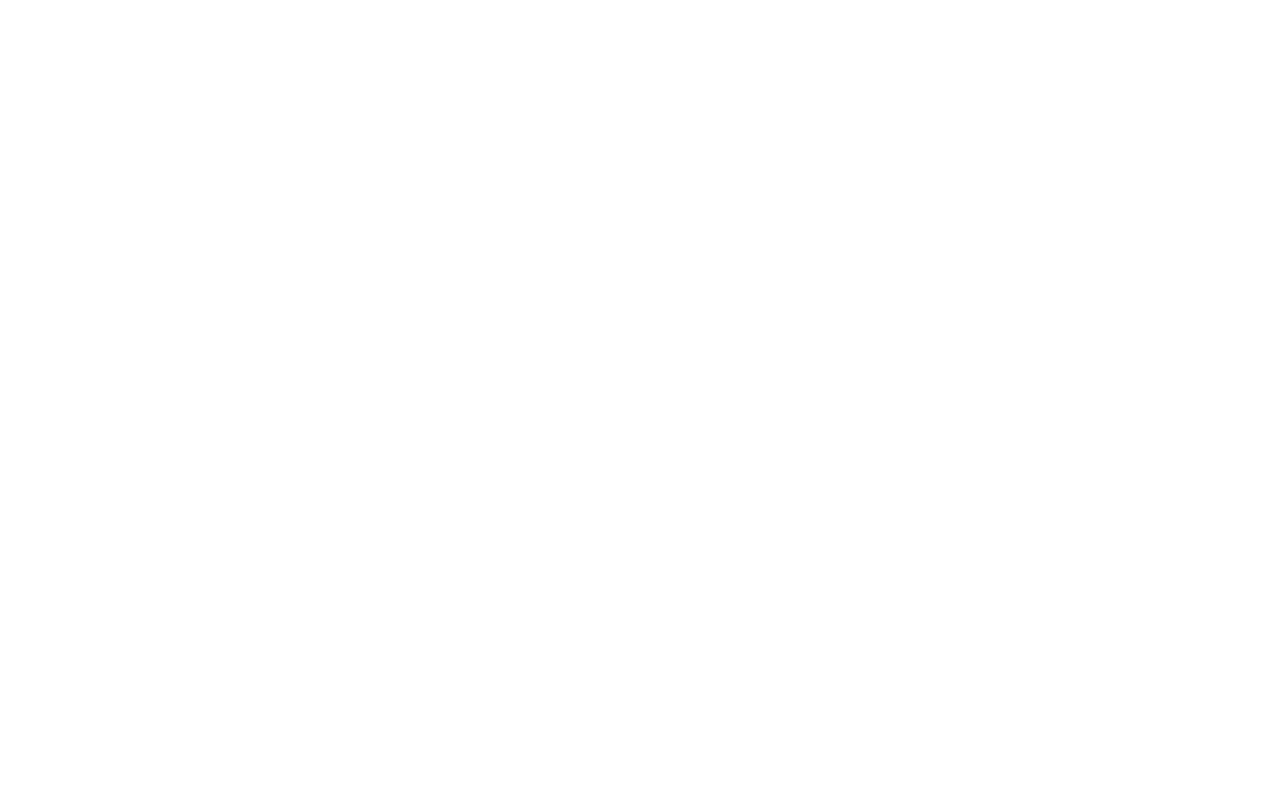
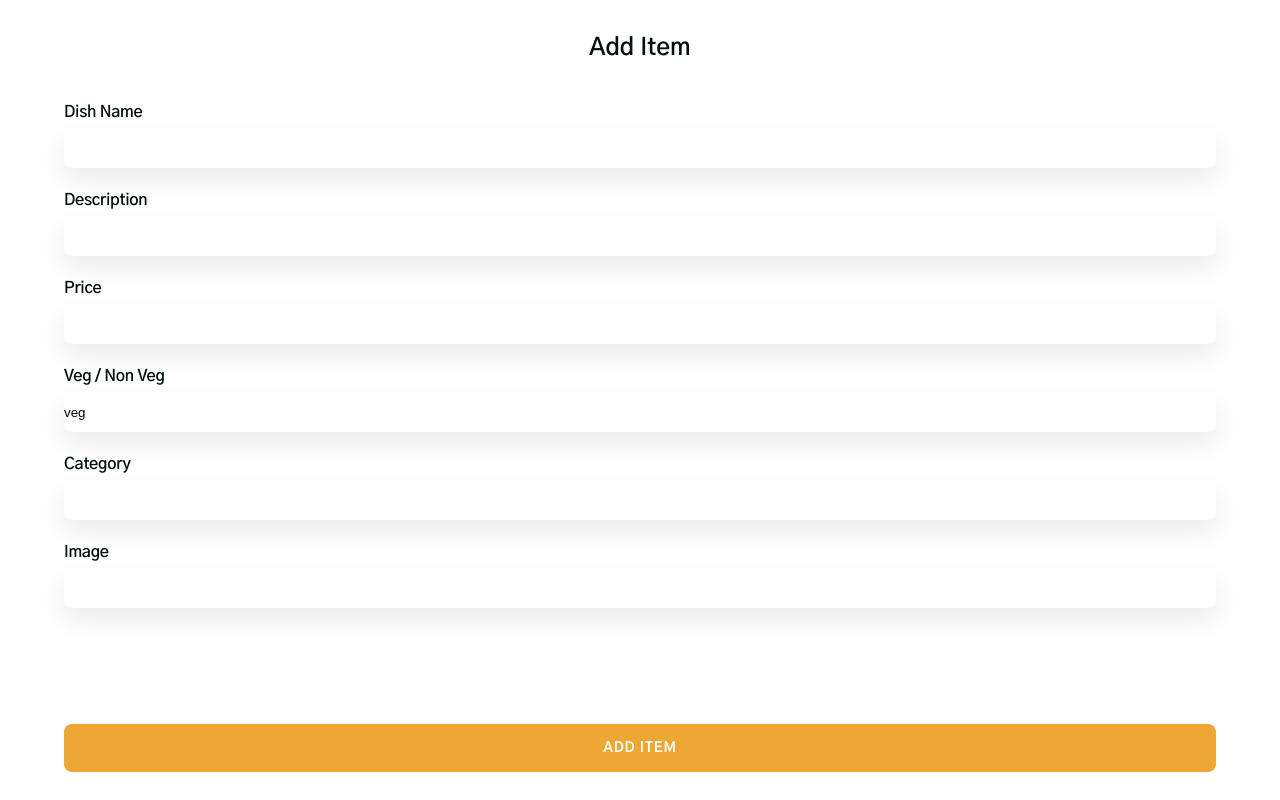
Before and after one commit to Chennakiran2004/QuickBite, a React (Create React App) app: page /addItemForm in a window 1280 px wide. Before the commit this address had no page. Built offline with nearby package versions, Linux system fonts and the light colour scheme.

Commit message:
add item button added to the vendor page

```diff
--- a/src/App.tsx
+++ b/src/App.tsx
@@ -11,6 +11,8 @@ import Profile from "./components/Profile";
 import SignUp from "./components/SignUp";
 import ProtectedRoute from "./components/ProtectedRoute";
 import ProfileInfo from "./components/ProfileInfo";
+import VendorHomePage from "./components/VendorPage";
+import AddItemForm from "./components/AddItemForm";
 
 function App() {
   return (
@@ -21,6 +23,8 @@ function App() {
             <Route path="/" element={<HomeCarousel />} />
             <Route path="/signIn" element={<SignIn />} />
             <Route path="/signUp" element={<SignUp />} />
+            <Route path="/vendorHomePage" element={<VendorHomePage />} />
+            <Route path="/addItemForm" element={<AddItemForm />} />
 
             <Route element={<ProtectedRoute />}>
               <Route path="/TodaysMenu" element={<TodaysMenu />} />
--- /dev/null
+++ b/src/components/AddItemForm/formHandlers.tsx
@@ -0,0 +1,49 @@
+import { useState } from "react";
+
+export const useAddItemFormHandlers = () => {
+  const [dishName, setDishName] = useState("");
+  const [description, setDescription] = useState("");
+  const [price, setPrice] = useState("");
+  const [vegNonVeg, setVegNonVeg] = useState("veg"); // Default value set to 'veg'
+  const [category, setCategory] = useState("");
+  const [image, setImage] = useState("");
+
+  const onChangeDishName = (event: React.ChangeEvent<HTMLInputElement>) => {
+    setDishName(event.target.value);
+  };
+
+  const onChangeDescription = (event: React.ChangeEvent<HTMLInputElement>) => {
+    setDescription(event.target.value);
+  };
+
+  const onChangePrice = (event: React.ChangeEvent<HTMLInputElement>) => {
+    setPrice(event.target.value);
+  };
+
+  const onChangeVegNonVeg = (event: React.ChangeEvent<HTMLSelectElement>) => {
+    setVegNonVeg(event.target.value);
+  };
+
+  const onChangeCategory = (event: React.ChangeEvent<HTMLInputElement>) => {
+    setCategory(event.target.value);
+  };
+
+  const onChangeImage = (event: React.ChangeEvent<HTMLInputElement>) => {
+    setImage(event.target.value);
+  };
+
+  return {
+    dishName,
+    description,
+    price,
+    vegNonVeg,
+    category,
+    image,
+    onChangeDishName,
+    onChangeDescription,
+    onChangePrice,
+    onChangeVegNonVeg,
+    onChangeCategory,
+    onChangeImage,
+  };
+};
--- a/src/components/AddItemForm/index.tsx
+++ b/src/components/AddItemForm/index.tsx
@@ -1,182 +1,99 @@
-// import {
-//   AddItemFormMainContainer,
-//   FormItemContainer,
-//   FormItemInput,
-//   FormItemLabel,
-//   FormItemSubContainer,
-// } from "./styledComponents";
-
-// const AddItemForm = () => {
-//   return (
-//     <AddItemFormMainContainer>
-//       <FormItemContainer>
-//         <FormItemSubContainer>
-//           <FormItemLabel>Dish Name</FormItemLabel>
-//           <FormItemInput type="text" />
-//         </FormItemSubContainer>
-
-//         <FormItemSubContainer>
-//           <FormItemLabel>Description</FormItemLabel>
-//           <FormItemInput type="text" />
-//         </FormItemSubContainer>
-
-//         <FormItemSubContainer>
-//           <FormItemLabel>Quantity</FormItemLabel>
-//           <FormItemInput type="text" />
-//         </FormItemSubContainer>
-
-//         <FormItemSubContainer>
-//           <FormItemLabel>Price</FormItemLabel>
-//           <FormItemInput type="text" />
-//         </FormItemSubContainer>
-
-//         <FormItemSubContainer>
-//           <FormItemLabel>Veg / Non Veg</FormItemLabel>
-//           <FormItemInput type="text" />
-//         </FormItemSubContainer>
-
-//         <FormItemSubContainer>
-//           <FormItemLabel>Category</FormItemLabel>
-//           <FormItemInput type="text" />
-//         </FormItemSubContainer>
-
-//         <FormItemSubContainer>
-//           <FormItemLabel>Image</FormItemLabel>
-//           <FormItemInput type="text" />
-//         </FormItemSubContainer>
-//       </FormItemContainer>
-//     </AddItemFormMainContainer>
-//   );
-// };
-
-// export default AddItemForm;
-
+import React from "react";
+import {
+  TodaysMenuHeading,
+  TodaysMenuMainContainer,
+} from "../TodaysMenu/styledComponents";
+import {
+  AddItemFormElement,
+  AddItemFormMainContainer,
+  InputElement,
+  InputLabel,
+} from "./styledComponents";
+import { useAddItemFormHandlers } from "./formHandlers";
 import { GlobalButton } from "../AllYourFavorites/styledComponents";
-import {
-  AddItemFormMainContainer,
-  AddItemFormContainer,
-  FormItemContainer,
-  FormItemInput,
-  FormItemLabel,
-  FormItemSubContainer,
-  FormItemSelect,
-  FormOptionElement,
-  FormItemImageInput,
-} from "./styledComponents";
-import { useState } from "react";
 
 const AddItemForm = () => {
-  const [formData, setFormData] = useState({
-    dishName: "",
-    description: "",
-    quantity: "",
-    price: "",
-    category: "",
-    vegNonVeg: "Veg",
-    image: "",
-  });
+  const {
+    dishName,
+    description,
+    price,
+    vegNonVeg,
+    category,
+    image,
+    onChangeDishName,
+    onChangeDescription,
+    onChangePrice,
+    onChangeVegNonVeg,
+    onChangeCategory,
+    onChangeImage,
+  } = useAddItemFormHandlers();
 
-  const handleChange = (
-    e: React.ChangeEvent<HTMLInputElement | HTMLSelectElement>
-  ) => {
-    const { name, value } = e.target;
-    setFormData((prevData) => ({
-      ...prevData,
-      [name]: value,
-    }));
-  };
-
-  const handleSubmit = (e: React.FormEvent) => {
-    e.preventDefault();
-    console.log(formData);
+  const onSubmitSuccess = () => {
+    console.log("success");
   };
 
   return (
-    <AddItemFormMainContainer>
-      <AddItemFormContainer onSubmit={handleSubmit}>
-        <FormItemContainer>
-          <FormItemSubContainer>
-            <FormItemLabel>Dish Name</FormItemLabel>
-            <FormItemInput
+    <TodaysMenuMainContainer>
+      <TodaysMenuHeading>Add Item</TodaysMenuHeading>
+      <AddItemFormMainContainer onSubmit={onSubmitSuccess}>
+        <AddItemFormElement>
+          <InputLabel>Dish Name</InputLabel>
+          <InputElement
             type="text"
-              name="dishName"
-              value={formData.dishName}
-              onChange={handleChange}
-              required
+            value={dishName}
+            onChange={onChangeDishName}
           />
-          </FormItemSubContainer>
+        </AddItemFormElement>
 
-          <FormItemSubContainer>
-            <FormItemLabel>Description</FormItemLabel>
-            <FormItemInput
+        <AddItemFormElement>
+          <InputLabel>Description</InputLabel>
+          <InputElement
             type="text"
-              name="description"
-              value={formData.description}
-              onChange={handleChange}
-              required
+            value={description}
+            onChange={onChangeDescription}
           />
-          </FormItemSubContainer>
+        </AddItemFormElement>
 
-          <FormItemSubContainer>
-            <FormItemLabel>Quantity</FormItemLabel>
-            <FormItemInput
+        {/* <AddItemFormElement>
+          <InputLabel>Quantity</InputLabel>
+          <InputElement
             type="number"
-              name="quantity"
-              value={formData.quantity}
-              onChange={handleChange}
-              required
+            value={quantity}
+            onChange={onChangeQuantity}
           />
-          </FormItemSubContainer>
+        </AddItemFormElement> */}
 
-          <FormItemSubContainer>
-            <FormItemLabel>Price</FormItemLabel>
-            <FormItemInput
-              type="number"
-              name="price"
-              value={formData.price}
-              onChange={handleChange}
-              required
+        <AddItemFormElement>
+          <InputLabel>Price</InputLabel>
+          <InputElement type="text" value={price} onChange={onChangePrice} />
+        </AddItemFormElement>
+
+        <AddItemFormElement>
+          <InputLabel>Veg / Non Veg</InputLabel>
+          <InputElement
+            type="text"
+            value={vegNonVeg}
+            // onChange={onChangeVegNonVeg}
           />
-          </FormItemSubContainer>
+        </AddItemFormElement>
 
-          <FormItemSubContainer>
-            <FormItemLabel>Veg / Non Veg</FormItemLabel>
-            <FormItemSelect
-              name="vegNonVeg"
-              value={formData.vegNonVeg}
-              onChange={handleChange}
-            >
-              <FormOptionElement value="Veg">Veg</FormOptionElement>
-              <FormOptionElement value="Non-Veg">Non-Veg</FormOptionElement>
-            </FormItemSelect>
-          </FormItemSubContainer>
+        <AddItemFormElement>
+          <InputLabel>Category</InputLabel>
+          <InputElement
+            type="text"
+            value={category}
+            onChange={onChangeCategory}
+          />
+        </AddItemFormElement>
 
-          <FormItemSubContainer>
-            <FormItemLabel>Category</FormItemLabel>
-            <FormItemInput
-              type="text"
-              name="category"
-              value={formData.category}
-              onChange={handleChange}
-              required
-            />
-          </FormItemSubContainer>
+        <AddItemFormElement>
+          <InputLabel>Image</InputLabel>
+          <InputElement type="text" value={image} onChange={onChangeImage} />
+        </AddItemFormElement>
 
-          <FormItemSubContainer>
-            <FormItemLabel>Image URL</FormItemLabel>
-            <FormItemImageInput
-              type="text"
-              name="image"
-              value={formData.image}
-              onChange={handleChange}
-              required
-            />
-          </FormItemSubContainer>
-
-          <GlobalButton type="submit">Add Item</GlobalButton>
-        </FormItemContainer>
-      </AddItemFormContainer>
+        <GlobalButton type="button">Add item</GlobalButton>
       </AddItemFormMainContainer>
+    </TodaysMenuMainContainer>
   );
 };
 
--- a/src/components/AddItemForm/styledComponents.ts
+++ b/src/components/AddItemForm/styledComponents.ts
@@ -1,43 +1,34 @@
 import styled from "styled-components";
-import { gothicA1Light, gothicA1SemiBold } from "../../Constants/fontStyles";
+import { gothicA1SemiBold } from "../../Constants/fontStyles";
 
 export const AddItemFormMainContainer = styled.div`
+  display: flex;
+  flex-direction: column;
   width: 90%;
-  display: flex;
   margin: auto;
+  margin-top: 24px;
+  margin-bottom: 24px;
+  gap: 24px;
 `;
 
-export const AddItemFormContainer = styled.form`
+export const AddItemFormElement = styled.div`
   display: flex;
+  width: 100%;
   flex-direction: column;
-  width: 100%;
+  align-items: flex-start;
+  gap: 8px;
 `;
 
-export const FormItemContainer = styled.div`
-  display: flex;
-  flex-direction: column;
-  gap: 24px;
-  margin-top: 24px;
-  width: 100%;
-`;
-
-export const FormItemSubContainer = styled.div`
-  gap: 8px;
-  display: flex;
-  flex-direction: column;
-  align-items: flex-start;
-  width: 100%;
-`;
-
-export const FormItemLabel = styled.label`
+export const InputLabel = styled.label`
   ${gothicA1SemiBold}
   color: #010f07;
   font-size: 16px;
-  line-height: 16px;
+  font-style: normal;
+  line-height: 16px; /* 133.333% */
   letter-spacing: -0.28px;
 `;
 
-export const FormItemInput = styled.input`
+export const InputElement = styled.input`
   border-radius: 8px;
   background: #fff;
   box-shadow: 0px 12px 24px 0px rgba(0, 0, 0, 0.08);
@@ -45,36 +36,19 @@ export const FormItemInput = styled.input`
   width: 100%;
   height: 40px;
   outline: none;
+  padding: 0;
 `;
 
-export const FormItemImageInput = styled.input`
-  border-radius: 8px;
-  background: #fff;
-  box-shadow: 0px 12px 24px 0px rgba(0, 0, 0, 0.08);
-  height: 111px;
-  border: none;
-  outline: none;
-  width: 100%;
-`;
-
-export const FormItemSelect = styled.select`
+export const SelectElement = styled.select`
   border-radius: 8px;
   background: #fff;
   box-shadow: 0px 12px 24px 0px rgba(0, 0, 0, 0.08);
   border: none;
   width: 100%;
-  height: 48px;
+  height: 40px;
   outline: none;
-  padding-left: 16px;
+  padding-left: 12px;
+  appearance: none;
+  cursor: pointer;
+  border-width: 0;
 `;
-
-export const FormOptionElement = styled.option`
-  ${gothicA1Light}
-  color: var(--Light-blue-gray-400, #94A3B8);
-  font-feature-settings:
-    "liga" off,
-    "clig" off;
-  font-size: 12px;
-  line-height: 16px; /* 133.333% */
-  letter-spacing: -0.28px;
-`;
--- a/src/components/ProtectedRoute/index.tsx
+++ b/src/components/ProtectedRoute/index.tsx
@@ -5,7 +5,7 @@ const ProtectedRoute: React.FC = () => {
   const jwtToken = getCookie();
 
   if (jwtToken === undefined) {
-    return <Navigate to="/login" />;
+    return <Navigate to="/signIn" />;
   }
 
   return <Outlet />;
--- a/src/components/SignIn/index.tsx
+++ b/src/components/SignIn/index.tsx
@@ -59,6 +59,11 @@ const SignIn = () => {
 
   const onsubmitSignIn = async () => {
     setApiError("");
+
+    if (userName === "quick_bites1" && password === "quickbites1") {
+      navigate("/vendorHomePage");
+      return;
+    }
 
     try {
       const headers = {
@@ -142,7 +147,6 @@ const SignIn = () => {
             {showPassword ? <AiFillEyeInvisible /> : <AiFillEye />}
           </div>
         </PasswordDescriptionContainer>
-        {/* <input type="hidden" value={password} /> */}
         <HorizontalLine />
         <ForgotPassword data-testid="forgot-password">
           Forgot Password?
--- /dev/null
+++ b/src/components/VendorPage/index.tsx
@@ -0,0 +1,25 @@
+import { useNavigate } from "react-router-dom";
+import {
+  TodaysMenuHeading,
+  TodaysMenuMainContainer,
+} from "../TodaysMenu/styledComponents";
+import { AddItem, AddItemContainer } from "./styledComponents";
+
+const VendorHomePage = () => {
+  const navigate = useNavigate();
+
+  const handleNavigateAddItemForm = () => {
+    navigate("/addItemForm");
+  };
+
+  return (
+    <TodaysMenuMainContainer>
+      <TodaysMenuHeading>Today's Menu</TodaysMenuHeading>
+      <AddItemContainer>
+        <AddItem onClick={handleNavigateAddItemForm}>+Add Item</AddItem>
+      </AddItemContainer>
+    </TodaysMenuMainContainer>
+  );
+};
+
+export default VendorHomePage;
--- /dev/null
+++ b/src/components/VendorPage/styledComponents.ts
@@ -0,0 +1,21 @@
+import styled from "styled-components";
+import { gothicA1SemiBold } from "../../Constants/fontStyles";
+
+export const AddItemContainer = styled.div`
+  width: 90%;
+  margin: auto;
+  display: flex;
+  flex-direction: row;
+  justify-content: flex-end;
+`;
+
+export const AddItem = styled.p`
+  ${gothicA1SemiBold}
+  color: var(--Light-light-blue-600, #0284c7);
+  text-align: center;
+  font-family: "Yu Gothic UI";
+  font-size: 16px;
+  line-height: normal;
+  letter-spacing: 0.14px;
+  text-decoration-line: underline;
+`;
```
Lines whose indentation alone changed are shown as unchanged.
